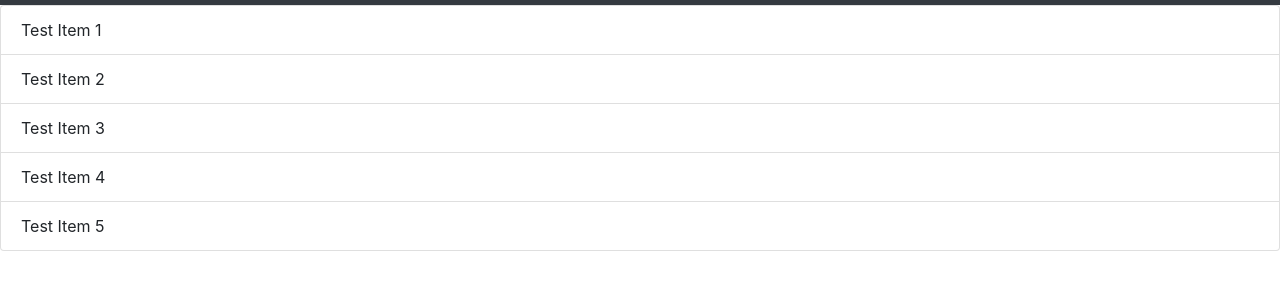
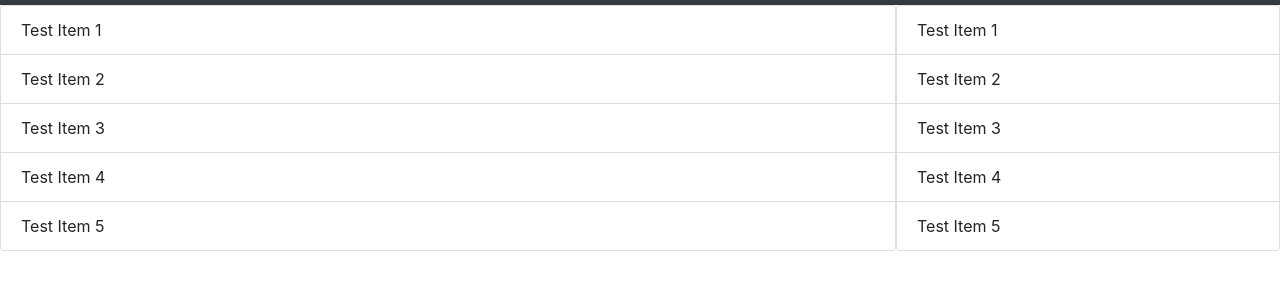
Before and after one commit to Ashnwor/native-mod-manager, an Electron app: page index.html in a window 1280 px wide. Shown: the part 51-340 px from the top of the page. Drawn offline with Linux system fonts and the light colour scheme.

Commit message:
general: add second list group

```diff
--- a/css/style.scss
+++ b/css/style.scss
@@ -11,6 +11,20 @@ $topNavbarHeight: 7vh;
 #topNavbar {
     height: $topNavbarHeight;
 }
+
 #modList {
     margin-top: $topNavbarHeight;
 }
+
+#leftList {
+    display: inline-block;
+    width: 70%;
+    height: 100vh - $topNavbarHeight;
+}
+
+#rightList {
+    display: inline-block;
+    width: 30%;
+    height: 100vh - $topNavbarHeight;
+
+}
--- a/index.html
+++ b/index.html
@@ -14,7 +14,7 @@
         <a class="navbar-brand" href="#">Mod Manager</a>
         <a class="navbar-nav ml-auto hover-1p1p" href="#"><img src="./images/settings.svg"></a>
     </nav>
-
+<span id="leftList">
     <ul id="modList" class="list-group">
       <li class="list-group-item">Test Item 1</li>
       <li class="list-group-item">Test Item 2</li>
@@ -22,6 +22,17 @@
       <li class="list-group-item">Test Item 4</li>
       <li class="list-group-item">Test Item 5</li>
     </ul>
+</span
+
+><span id="rightList">
+    <ul class="list-group">
+        <li class="list-group-item">Test Item 1</li>
+        <li class="list-group-item">Test Item 2</li>
+        <li class="list-group-item">Test Item 3</li>
+        <li class="list-group-item">Test Item 4</li>
+        <li class="list-group-item">Test Item 5</li>
+      </ul>
+</span>
     <!-- You can also require other files to run in this process -->
     <script src="./renderer.js"></script>
   </body>
```
Also changed, not shown: css/style.css, css/style.min.css, 2 other files.
